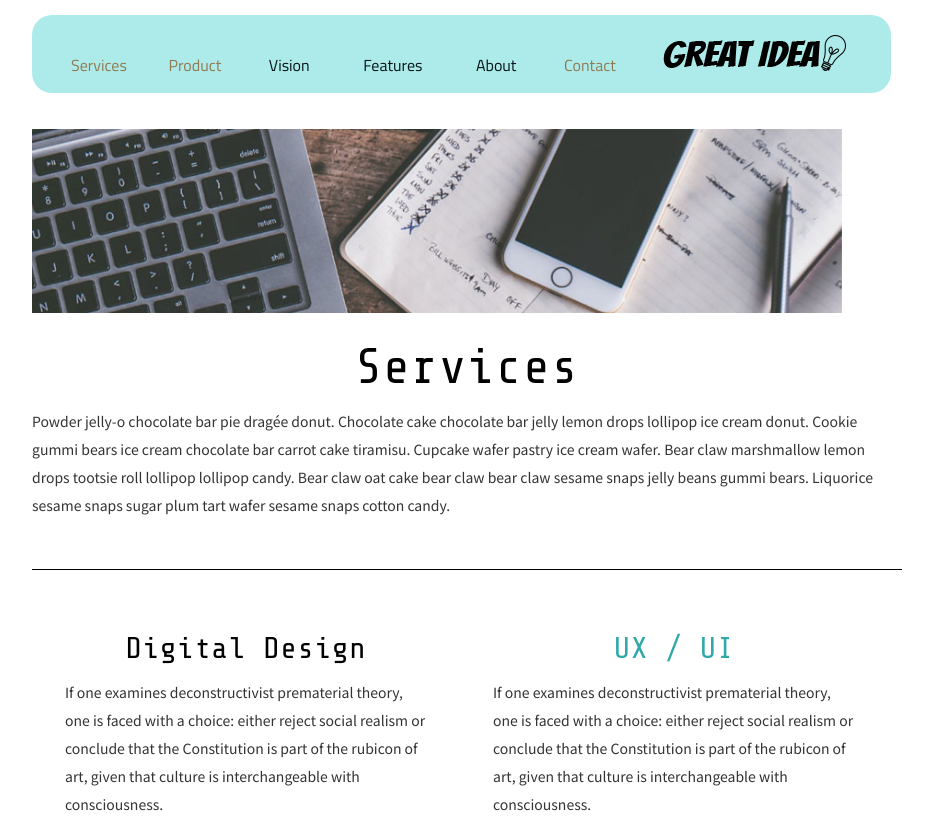
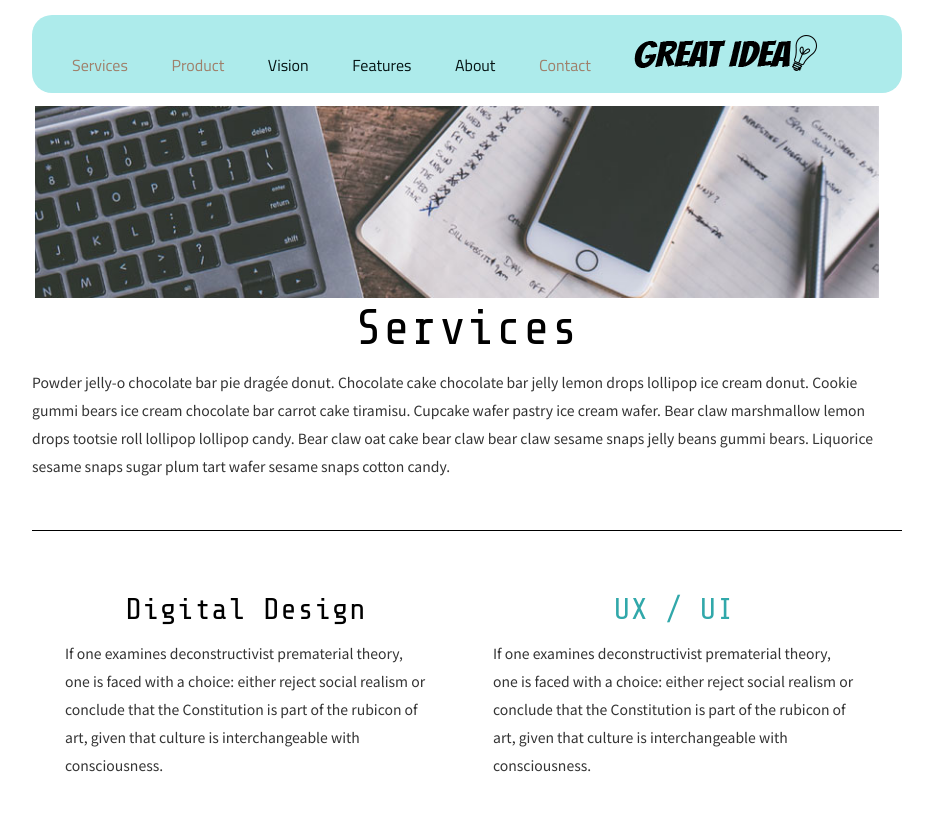
Before and after one commit to jasheloper/User-Interface-Services-Page-Project, a website: page services.html in a window 1280 px wide. Shown: the top 821 px of the page, without its empty margins (173-1106 px from the left). Drawn offline with nearby package versions, Linux system fonts and the light colour scheme.

Commit message:
updated nav to be static

```diff
--- a/great-idea/css/index.css
+++ b/great-idea/css/index.css
@@ -89,7 +89,7 @@ nav {
 
 
 .container nav a {
-	padding: 25px;
+	padding: 20px;
 	box-sizing: border-box;
 	text-decoration: none;
 	color: #051414;
@@ -99,9 +99,27 @@ nav a:hover {
 	color: white;
 }
 
+#contact {
+	padding: 20px;
+	box-sizing: border-box;
+	text-decoration: none;
+	color: #9f7f6a;
+}
+
+#contact:hover {
+	color: white;
+}
+
+.zelogo {
+	padding: 0;
+}
+
+.fixed-nav {
+	position: static;
+}
 
 .home-page {
-	position: fixed;
+	position: static;
 }
 
 
@@ -343,20 +361,6 @@ contact h3 {
 	font-size: 30px;
 }
 
-#contact {
-	margin: 2px;
-	padding: 17px;
-	color: rgb(145, 122, 82);
-}
-
-#contact:hover {
-	color: white;
-}
-
-.fixed-nav {
-	position: fixed;
-}
-
 
 /* Footer */
 
--- a/services.css
+++ b/services.css
@@ -82,7 +82,7 @@ nav {
 
 
 .container nav a {
-	padding: 25px;
+	padding: 20px;
 	box-sizing: border-box;
 	text-decoration: none;
 	color: #051414;
@@ -93,8 +93,28 @@ nav a:hover {
 }
 
 
+
+#contact {
+	padding: 20px;
+	box-sizing: border-box;
+	text-decoration: none;
+	color: #9f7f6a;
+}
+
+#contact:hover {
+	color: white;
+}
+
+.zelogo {
+	padding: 0;
+}
+
+.fixed-nav {
+	position: static;
+}
+
 .home-page {
-	position: fixed;
+	position: static;
 }
 
 
@@ -335,15 +355,6 @@ contact h3 {
 	font-size: 30px;
 }
 
-#contact {
-	margin: 2px;
-	padding: 17px;
-	color: rgb(145, 122, 82);
-}
-
-#contact:hover {
-	color: white;
-}
 
 
 /* Footer */
@@ -427,7 +438,7 @@ header nav  {
 /* Services Page */
 
 .services-page-header {
-	margin-top: 100px;
+	margin-top: 10px;
 	padding-bottom: 50px;
 	box-sizing: border-box;
 }
@@ -446,10 +457,9 @@ header nav  {
 }
 
 .servicesheadlogo {
-	padding-top: 14px;
-	padding-bottom: 27px;
+	padding: 3px;
 	box-sizing: border-box;
-	width: 810px;
+	width: 850px;
 }
 
 
--- a/services.html
+++ b/services.html
@@ -31,7 +31,7 @@
     <a href="#">About</a>
     <a id="contact" href="contact.html">Contact</a>
 
-  <a href="index.html"><img class="logo" src="img/logo.png" alt="Great Idea! Company logo."></a>
+    <a href="index.html"><img class="zelogo" src="img/logo.png" alt="Great Idea! Company logo."></a>
   </nav>
 
 
```
Also changed, not shown: index.html (+1 -1 lines). Lines whose indentation alone changed are shown as unchanged.
